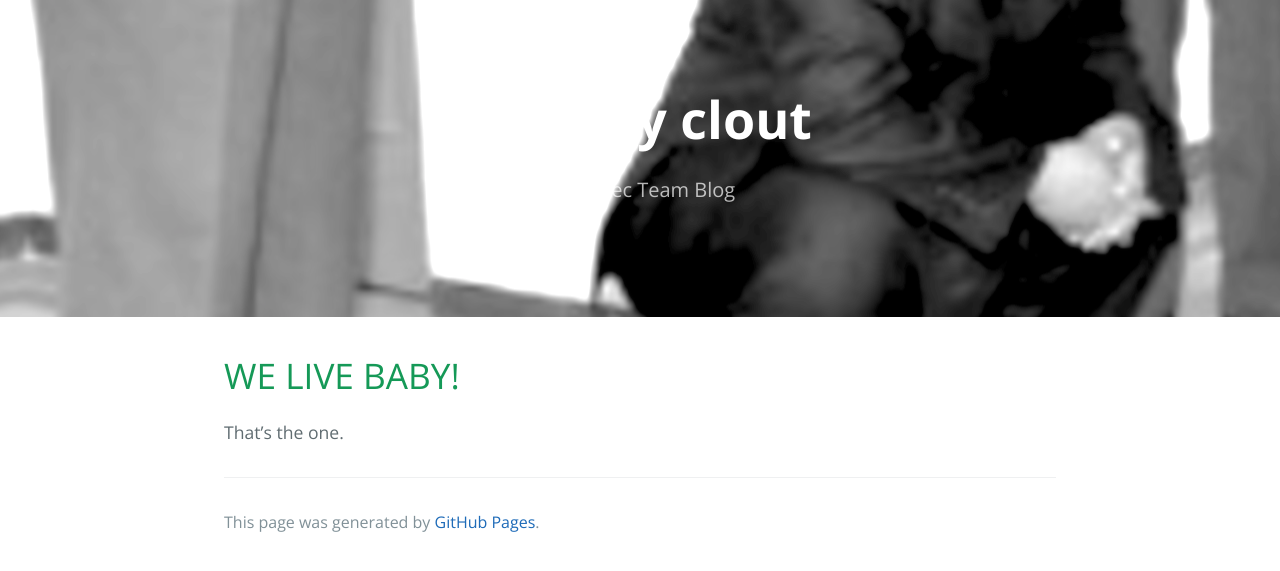
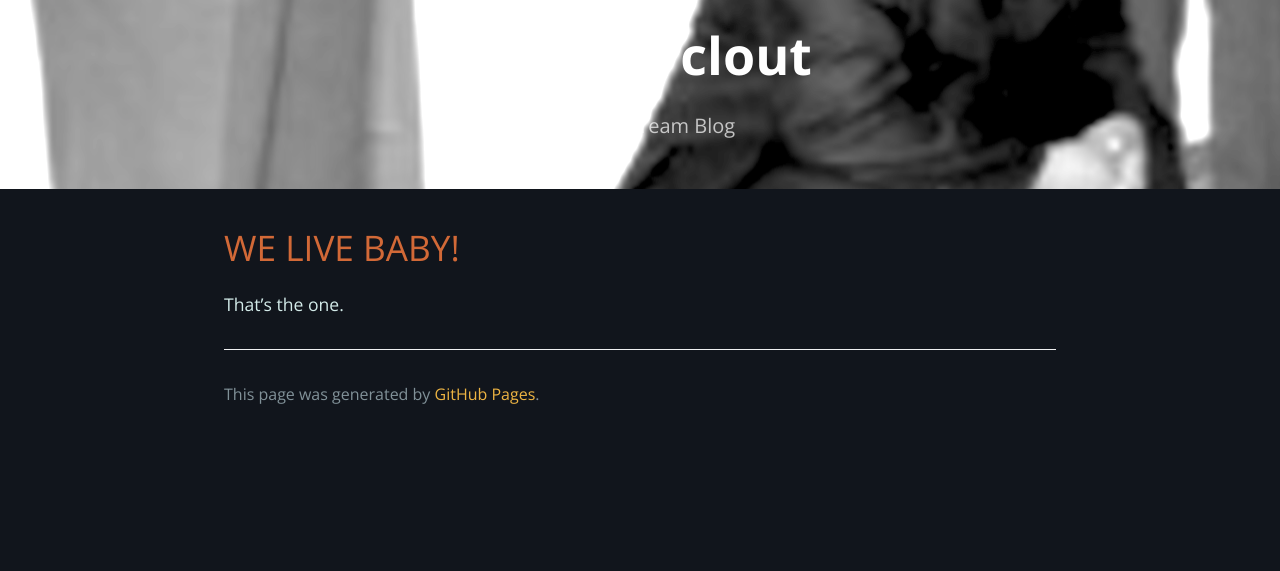
Before and after one commit to dummyclout/dummyclout.github.io, a Jekyll site: the page built from index.md, in a window 1280 px wide. Shown: the top 571 px of the page. Built offline with Jekyll 4.4.1, drawn with Linux system fonts in a browser that asks for light colours; our own code applies the rules of GitHub Pages for plain Markdown files.

Commit message:
Made some color changes.

```diff
--- a/_sass/jekyll-theme-cayman.scss
+++ b/_sass/jekyll-theme-cayman.scss
@@ -30,6 +30,7 @@ body {
   font-family: "Open Sans", "Helvetica Neue", Helvetica, Arial, sans-serif;
   font-size: 16px;
   line-height: 1.5;
+  background-color: $header-bg-color;
   color: $body-text-color;
 }
 
@@ -94,7 +95,7 @@ a {
   background-image: url("/assets/header-original.png");
 
   @include large {
-    padding: 5rem 6rem;
+    padding: 1rem 6rem;
   }
 
   @include medium {
--- a/_sass/variables.scss
+++ b/_sass/variables.scss
@@ -5,12 +5,12 @@ $medium-breakpoint: 42em !default;
 // Headers
 $header-heading-color: #fff !default;
 $header-bg-color: #11151c !default;
-$header-bg-color-secondary: #0c1014 !default;
+$header-bg-color-secondary: #55595e !default;
 
 // Text
-$section-headings-color: #159957 !default;
-$body-text-color: #606c71 !default;
-$body-link-color: #1e6bb8 !default;
+$section-headings-color: #d26937 !default;
+$body-text-color: #d3ebe9 !default;
+$body-link-color: #edb443 !default;
 $blockquote-text-color: #819198 !default;
 
 // Code
```
